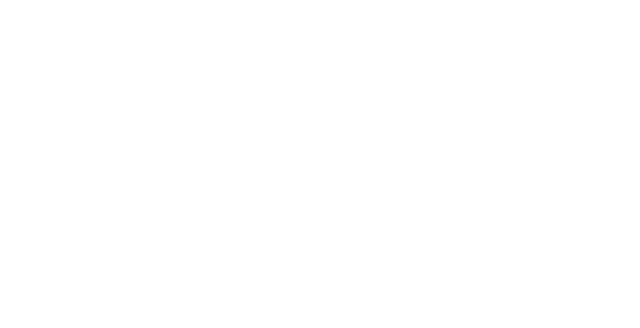
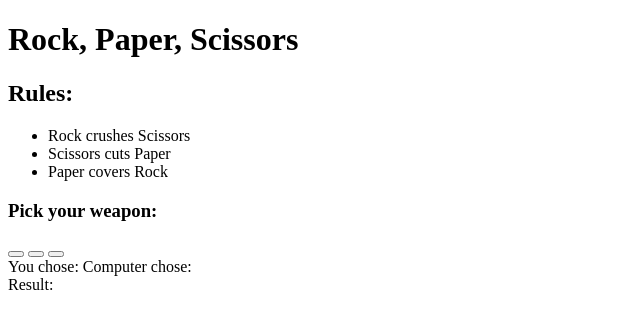
Before and after one commit to CarinaAJ/p2-rock-paper-scissors, a plain HTML site: page index.html in a window 1280 px wide. Shown: the whole page, without its empty margins (0-640 px from the left). Drawn offline with Linux system fonts and the light colour scheme.

Commit message:
Set up basic html structure

```diff
--- a/index.html
+++ b/index.html
@@ -13,6 +13,28 @@
 </head>
 
 <body>
+    <div id="header">
+        <h1>Rock, Paper, Scissors</h1>
+    </div>
+    <h2>Rules:</h2>
+    <div id="rules">
+        <ul>
+            <li>Rock crushes Scissors</li>
+            <li>Scissors cuts Paper</li>
+            <li>Paper covers Rock</li>
+        </ul>
+    </div>
+    <h3>Pick your weapon: </h3>
+    <div id="game-choices">
+        <button></button>
+        <button></button>
+        <button></button>
+    </div>
+    <div id="display-choices">
+        <span>You chose: </span>
+        <span>Computer chose: </span>
+    </div>
+    <div>Result: </div>
 
     <!-- font awesome script -->
     <script src="https://kit.fontawesome.com/dbcbc8ead3.js" crossorigin="anonymous"></script>
```
